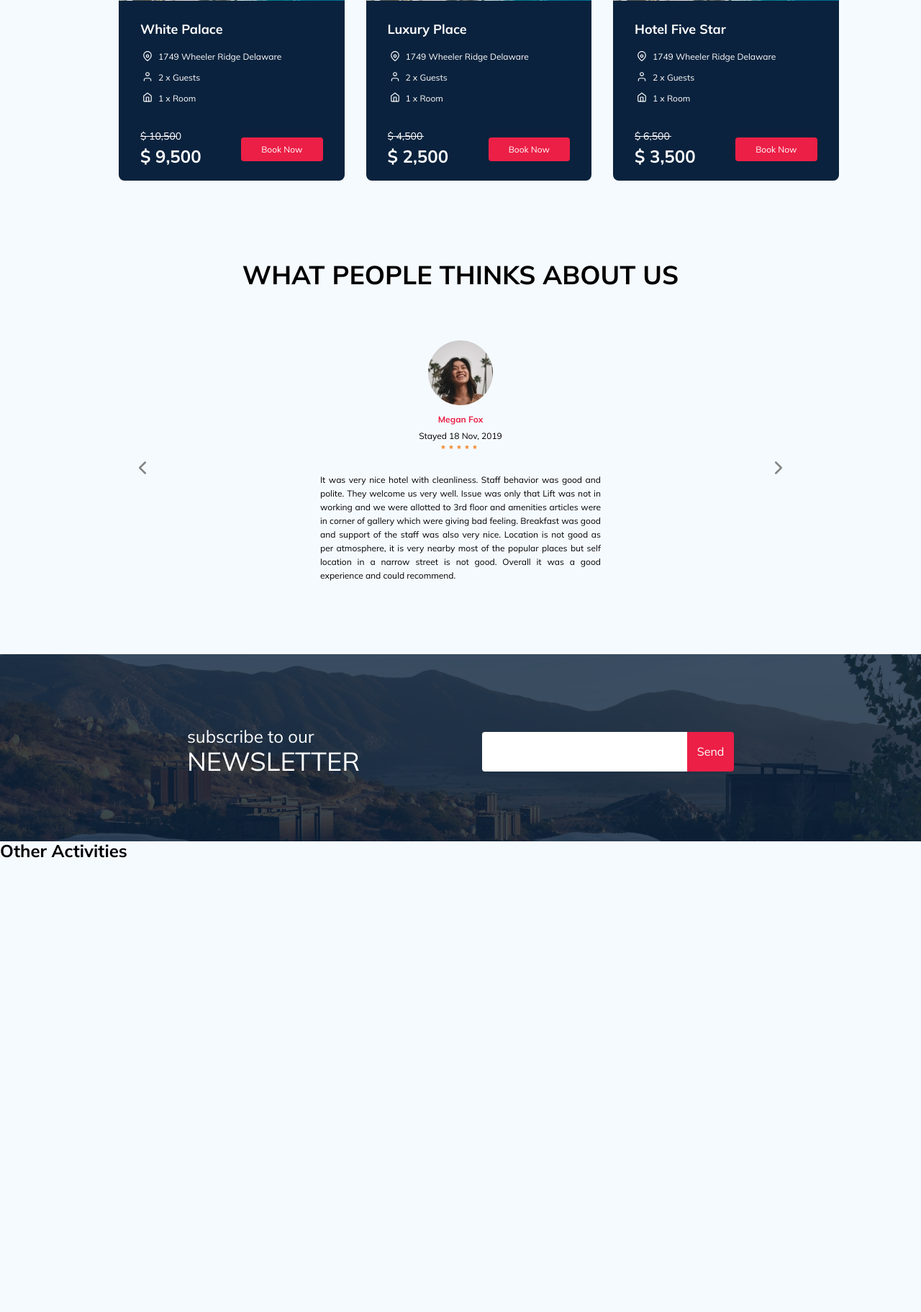
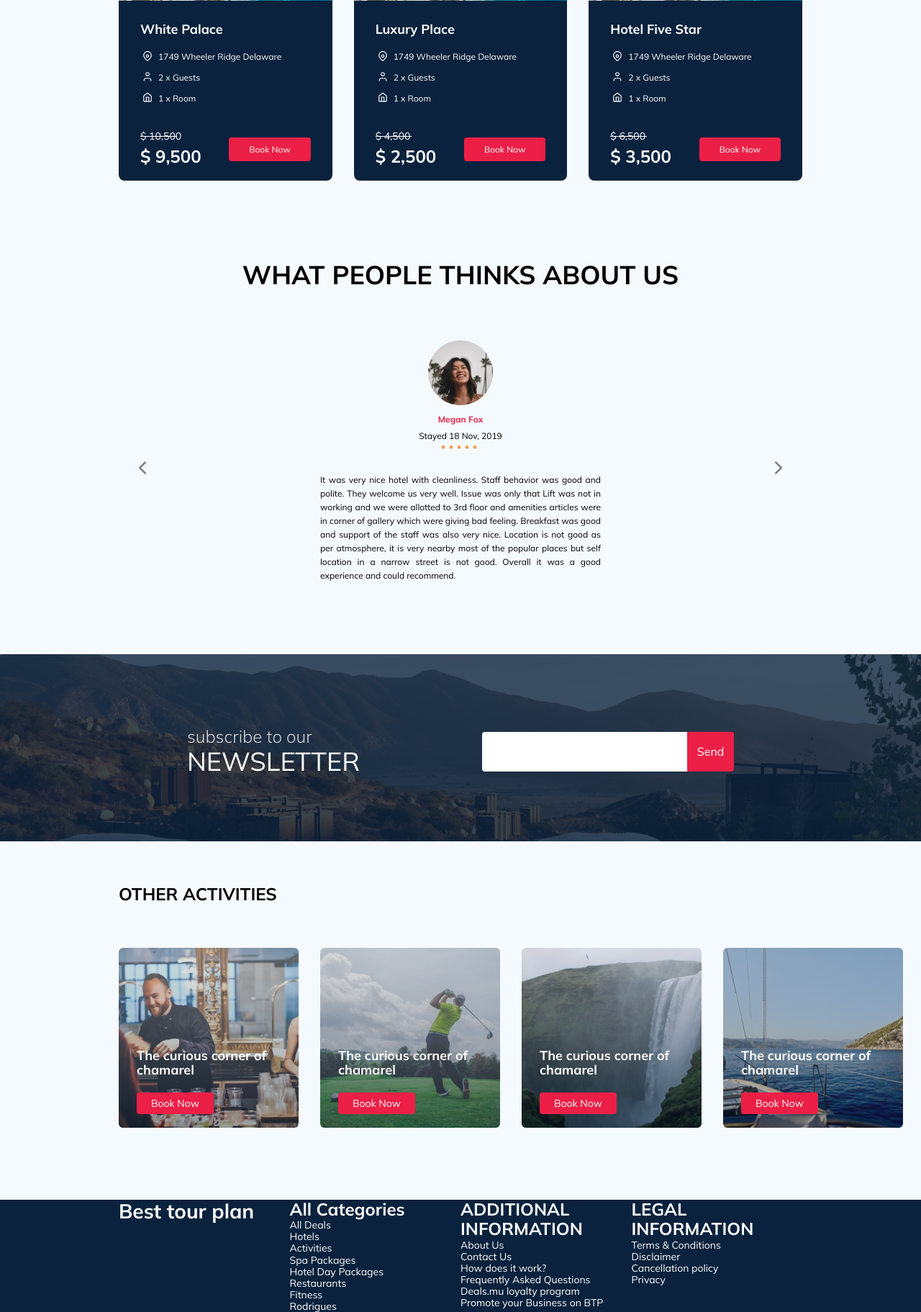
Before and after one commit to taskoff/figma-or-xd-to-html, a PHP site: page / in a window 1280 px wide. Shown: the part 2933-4756 px from the top of the page at 72% size. Before the commit the page ends 4125 px from the top, so only its background shows below. Run offline with PHP 8.4, Linux system fonts and the light colour scheme.

Commit message:
add sctiviti article

```diff
--- a/figma-hotel-booking-project/general/_typography.scss
+++ b/figma-hotel-booking-project/general/_typography.scss
@@ -1,4 +1,5 @@
 @import url('https://fonts.googleapis.com/css2?family=Luckiest+Guy&family=Mulish:wght@400;600;700&display=swap');
+@import url('https://fonts.googleapis.com/css2?family=Mulish:wght@300&display=swap');
 
 body {
     font-family: 'Mulish', sans-serif;
--- a/figma-hotel-booking-project/index.html
+++ b/figma-hotel-booking-project/index.html
@@ -936,11 +936,76 @@
                         </div>
                     </div>
                 </artticle>
-                <article class="other-activities">
+                <article class="other-activities section-wrapper">
                     <h3>Other Activities</h3>
+                    <div class="activities-wrapper">
+                         <div class="card-wrapper first">
+                             <h4>The curious corner of chamarel</h4>
+                             <button class="button">Book Now</button>
+                         </div>
+                         <div class="card-wrapper second">
+                            <h4>The curious corner of chamarel</h4>
+                            <button class="button">Book Now</button>
+                        </div>
+                        <div class="card-wrapper third">
+                            <h4>The curious corner of chamarel</h4>
+                            <button class="button">Book Now</button>
+                        </div>
+                        <div class="card-wrapper fourth">
+                            <h4>The curious corner of chamarel</h4>
+                            <button class="button">Book Now</button>
+                        </div>
+                    </div>
                 </article>
+            </section>
+            <footer class="site-footer">
+                <div class="site-footer-wrapper">
+                    <div class="section-wrapper">
+                        <div class="first-part">
+                            <div class="site-logo">
+                                <h1>Best <span>tour</span>  plan</h1>
+                            </div>
+                            <div class="first-menu">
+                                <h3>All Categories</h3>
+                                <ul>
+                                    <li><a href="">All Deals</a></li>
+                                    <li><a href="">Hotels</a></li>
+                                    <li><a href="">Activities</a></li>
+                                    <li><a href="">Spa Packages</a></li>
+                                    <li><a href="">Hotel Day Packages</a></li>
+                                    <li><a href="">Restaurants</a></li>
+                                    <li><a href="">Fitness</a></li>
+                                    <li><a href="">Rodrigues</a></li>
+                                </ul>
+                            </div>
+                            <div class="second-menu">
+                                <h3>ADDITIONAL INFORMATION</h3>
+                                <ul>
+                                    <li><a href="">About Us</a></li>
+                                    <li><a href="">Contact Us</a></li>
+                                    <li><a href="">How does it work?</a></li>
+                                    <li><a href="">Frequently Asked Questions</a></li>
+                                    <li><a href="">Deals.mu loyalty program</a></li>
+                                    <li><a href="">Promote your Business on BTP</a></li>
 
-            </section>
+                                </ul>
+                                <div class="social">
+
+                                </div>
+                            </div>
+                            <div class="third-menu">
+                                <h3>LEGAL INFORMATION</h3>
+                                <ul>
+                                    <li><a href="">Terms & Conditions</a></li>
+                                    <li><a href="">Disclaimer</a></li>
+                                    <li><a href="">Cancellation policy</a></li>
+                                    <li><a href="">Privacy</a></li>
+                                </ul>
+                            </div>
+                        </div>
+                    </div>
+                </div>
+            </footer>
         </main>
     </div>
 </body>
--- a/figma-hotel-booking-project/style.css
+++ b/figma-hotel-booking-project/style.css
@@ -7,6 +7,7 @@ Document
 Use a better box model (opinionated).
 */
 @import url("https://fonts.googleapis.com/css2?family=Luckiest+Guy&family=Mulish:wght@400;600;700&display=swap");
+@import url("https://fonts.googleapis.com/css2?family=Mulish:wght@300&display=swap");
 * {
   margin: 0;
   padding: 0;
@@ -587,8 +588,8 @@ ul {
   padding-top: 30px;
   display: -ms-grid;
   display: grid;
-  -ms-grid-columns: 50% 50%;
-      grid-template-columns: 50% 50%;
+  -ms-grid-columns: 1fr 1fr;
+      grid-template-columns: 1fr 1fr;
   -webkit-column-gap: 30px;
           column-gap: 30px;
   -ms-grid-rows: min-content 1fr;
@@ -610,8 +611,8 @@ ul {
 .other-packs-cards-wrapper {
   display: -ms-grid;
   display: grid;
-  -ms-grid-columns: 33% 33% 33%;
-      grid-template-columns: 33% 33% 33%;
+  -ms-grid-columns: 1fr 1fr 1fr;
+      grid-template-columns: 1fr 1fr 1fr;
   -webkit-column-gap: 30px;
           column-gap: 30px;
   row-gap: 30px;
@@ -715,6 +716,8 @@ ul {
 
 .fourth-section .subscribe-news .subscribe-wrapper .text-text .first-row {
   font-size: 24px;
+  font-weight: 300;
+  opacity: 0.8;
 }
 
 .fourth-section .subscribe-news .subscribe-wrapper .text-text .second-row {
@@ -738,6 +741,76 @@ ul {
   width: 65px;
   height: 55px;
   border-radius: 0 4px 4px 0;
+}
+
+.fourth-section .other-activities {
+  padding-bottom: 100px;
+}
+
+.fourth-section .other-activities h3 {
+  text-transform: uppercase;
+  padding: 60px 0;
+}
+
+.fourth-section .other-activities .activities-wrapper {
+  display: -ms-grid;
+  display: grid;
+  -ms-grid-columns: 1fr 1fr 1fr 1fr;
+      grid-template-columns: 1fr 1fr 1fr 1fr;
+  -webkit-column-gap: 30px;
+          column-gap: 30px;
+}
+
+.fourth-section .other-activities .activities-wrapper .card-wrapper {
+  height: 250px;
+  width: 250px;
+  border-radius: 6px;
+  color: #ffff;
+  font-weight: 700;
+  position: relative;
+  overflow: hidden;
+}
+
+.fourth-section .other-activities .activities-wrapper .card-wrapper::before {
+  content: '';
+  position: absolute;
+  top: 0;
+  left: 0;
+  width: 100%;
+  height: 100%;
+  background: -webkit-gradient(linear, left top, left bottom, from(#c4c4c4), to(#0a223d));
+  background: linear-gradient(180deg, #c4c4c4 0%, #0a223d 100%);
+  opacity: 0.4;
+}
+
+.fourth-section .other-activities .activities-wrapper .card-wrapper h4 {
+  margin: 140px auto 20px 25px;
+  position: relative;
+  z-index: 1;
+}
+
+.fourth-section .other-activities .activities-wrapper .card-wrapper .button {
+  padding: 7px 20px;
+  margin-left: 25px;
+  border-radius: 4px;
+  position: relative;
+  z-index: 1;
+}
+
+.fourth-section .other-activities .activities-wrapper .card-wrapper.first {
+  background-image: url("../assets/img/active-1.png");
+}
+
+.fourth-section .other-activities .activities-wrapper .card-wrapper.second {
+  background-image: url("../assets/img/active-2.png");
+}
+
+.fourth-section .other-activities .activities-wrapper .card-wrapper.third {
+  background-image: url("../assets/img/active-3.png");
+}
+
+.fourth-section .other-activities .activities-wrapper .card-wrapper.fourth {
+  background-image: url("../assets/img/active-4.png");
 }
 
 .button {
@@ -1105,4 +1178,21 @@ ul {
   color: white;
   outline: none;
 }
+
+.site-footer-wrapper {
+  min-height: 900px;
+  background-color: #0A223D;
+  color: #ffff;
+}
+
+.site-footer-wrapper a {
+  color: #ffff;
+}
+
+.site-footer-wrapper .first-part {
+  display: -ms-grid;
+  display: grid;
+  -ms-grid-columns: 1fr 1fr 1fr 1fr;
+      grid-template-columns: 1fr 1fr 1fr 1fr;
+}
 /*# sourceMappingURL=style.css.map */
--- a/figma-hotel-booking-project/style.scss
+++ b/figma-hotel-booking-project/style.scss
@@ -14,3 +14,4 @@
 @import './components/_components-card.scss';
 @import './components/_components-stars.scss';
 @import './components/_components-search.scss';
+@import './components/_components-footer.scss';
```
Also changed, not shown: figma-hotel-booking-project/components/_components-footer.scss (added, +13 -0 lines), figma-hotel-booking-project/components/_components-section.scss (+62 -2 lines), figma-hotel-booking-project/assets/img/active-1.png (added), figma-hotel-booking-project/assets/img/active-2.png (added), figma-hotel-booking-project/assets/img/active-3.png (added), figma-hotel-booking-project/assets/img/active-4.png (added), 1 other file.
